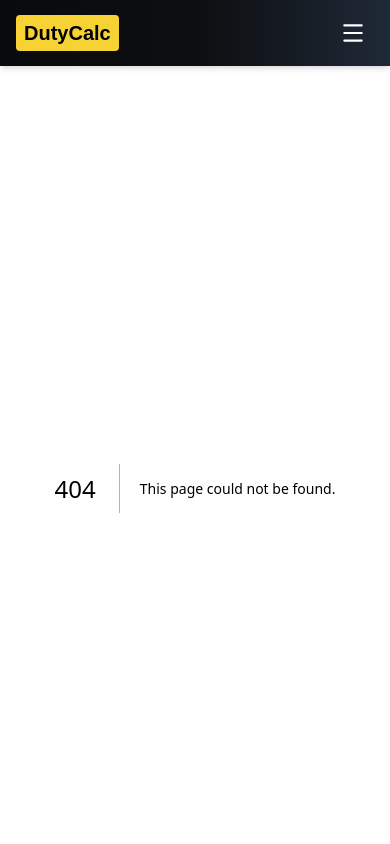
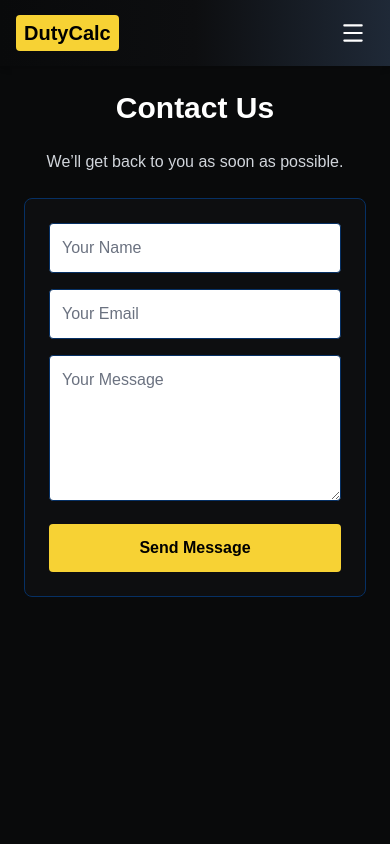
Before and after one commit to Ayblack07/dutycalc, a Next.js app: page /contact in a window 390 px wide. Before the commit this address had no page. Shown: the top 844 px of the page. Built offline with nearby package versions, Linux system fonts and the light colour scheme.

Commit message:
Updated Duty Calculator PDF header/footer + responsive navbar

```diff
--- a/package.json
+++ b/package.json
@@ -33,6 +33,7 @@
     "react-datepicker": "^8.7.0",
     "react-dom": "19.1.0",
     "react-hook-form": "^7.63.0",
+    "resend": "^6.1.0",
     "tailwind-merge": "^3.3.1",
     "tailwindcss-animate": "^1.0.7",
     "xlsx": "^0.18.5",
--- /dev/null
+++ b/src/app/api/contact/route.ts
@@ -0,0 +1,30 @@
+import { NextResponse } from "next/server";
+import { Resend } from "resend";
+
+const resend = new Resend(process.env.RESEND_API_KEY);
+
+export async function POST(req: Request) {
+  try {
+    const { name, email, message } = await req.json();
+
+    // ✅ Send email
+    const data = await resend.emails.send({
+      from: "DutyCalc <onboarding@resend.dev>", // you can replace with your domain later
+      to: "your-support-email@example.com",     // replace with your email
+      subject: `New Contact from ${name}`,
+      html: `
+        <h2>New Contact Request</h2>
+        <p><strong>Name:</strong> ${name}</p>
+        <p><strong>Email:</strong> ${email}</p>
+        <p><strong>Message:</strong><br/>${message}</p>
+      `,
+    });
+
+    return NextResponse.json({ success: true, data });
+  } catch (error) {
+    return NextResponse.json(
+      { success: false, error },
+      { status: 500 }
+    );
+  }
+}
--- /dev/null
+++ b/src/app/contact/page.tsx
@@ -0,0 +1,74 @@
+"use client";
+
+import { useState } from "react";
+
+export default function ContactPage() {
+  const [form, setForm] = useState({ name: "", email: "", message: "" });
+  const [status, setStatus] = useState("");
+
+  const handleChange = (e: React.ChangeEvent<HTMLInputElement | HTMLTextAreaElement>) => {
+    setForm({ ...form, [e.target.name]: e.target.value });
+  };
+
+  const handleSubmit = async (e: React.FormEvent) => {
+    e.preventDefault();
+    setStatus("Sending...");
+
+    const res = await fetch("/api/contact", {
+      method: "POST",
+      headers: { "Content-Type": "application/json" },
+      body: JSON.stringify(form),
+    });
+
+    if (res.ok) {
+      setStatus("✅ Message sent successfully!");
+      setForm({ name: "", email: "", message: "" });
+    } else {
+      setStatus("❌ Failed to send. Try again later.");
+    }
+  };
+
+  return (
+    <div className="max-w-3xl mx-auto p-6 space-y-6">
+      <h1 className="text-3xl font-bold text-center text-white">Contact Us</h1>
+      <p className="text-gray-300 text-center">We’ll get back to you as soon as possible.</p>
+
+      <form onSubmit={handleSubmit} className="space-y-4 bg-[#0D0E10] p-6 rounded-lg border border-[#063064]">
+        <input
+          name="name"
+          value={form.name}
+          onChange={handleChange}
+          placeholder="Your Name"
+          className="w-full p-3 rounded bg-white text-black border border-[#063064]"
+          required
+        />
+        <input
+          name="email"
+          type="email"
+          value={form.email}
+          onChange={handleChange}
+          placeholder="Your Email"
+          className="w-full p-3 rounded bg-white text-black border border-[#063064]"
+          required
+        />
+        <textarea
+          name="message"
+          value={form.message}
+          onChange={handleChange}
+          placeholder="Your Message"
+          rows={5}
+          className="w-full p-3 rounded bg-white text-black border border-[#063064]"
+          required
+        />
+        <button
+          type="submit"
+          className="w-full bg-[#F7D234] text-black font-semibold py-3 rounded hover:bg-[#e0c020]"
+        >
+          Send Message
+        </button>
+      </form>
+
+      {status && <p className="text-center text-white">{status}</p>}
+    </div>
+  );
+}
--- a/src/components/DutyCalculator.tsx
+++ b/src/components/DutyCalculator.tsx
@@ -159,9 +159,15 @@ ${getCalculationLabel()}: ${formatCurrency(getFinalTotal())}
   // Download PDF (matches calculation type)
   const downloadPDF = () => {
   const doc = new jsPDF();
-    doc.setFontSize(16);
-    doc.text("Duty Calc - Customs Duty Calculation", 14, 20);
 
+  // 📌 Header
+  doc.setFontSize(14);
+  doc.setFont("helvetica", "bold");
+  doc.text("Duty Calc - Customs Duty Calculation", doc.internal.pageSize.getWidth() / 2, 15, {
+    align: "center",
+  });
+
+  // Build table
   const tableBody: (string | number)[][] = [
     ["Invoice", `${currency} ${invoice} → ${formatCurrency(invoiceNGN)}`],
     ["Freight", `${currency} ${freight} → ${formatCurrency(freightNGN)}`],
@@ -192,20 +198,33 @@ ${getCalculationLabel()}: ${formatCurrency(getFinalTotal())}
   tableBody.push([getCalculationLabel(), formatCurrency(getFinalTotal())]);
 
   autoTable(doc, {
-      startY: 30,
+    startY: 25,
     head: [["Item", "Value"]],
     body: tableBody,
-      theme: "grid",
+    theme: "plain",
     styles: {
-        fontSize: 12,
-        cellPadding: 3,
+      fontSize: 11,
+      cellPadding: { top: 1, bottom: 1, left: 2, right: 2 },
+      lineWidth: 0.1,
     },
     headStyles: {
       fillColor: [0, 0, 0],
       textColor: [255, 255, 255],
+      fontSize: 11,
     },
-      alternateRowStyles: {
-        fillColor: [245, 245, 245],
+    tableLineColor: [200, 200, 200],
+    tableLineWidth: 0.1,
+    didDrawPage: (data) => {
+      // 📌 Footer
+      const pageHeight = doc.internal.pageSize.getHeight();
+      doc.setFontSize(9);
+      doc.setFont("helvetica", "normal");
+      doc.text(
+        `Generated from www.dutycalc.ng | ${new Date().toLocaleDateString()}`,
+        doc.internal.pageSize.getWidth() / 2,
+        pageHeight - 10,
+        { align: "center" }
+      );
     },
   });
 
```
Also changed, not shown: 1 other file (tests, documents, lock files or other folders). Lines whose indentation alone changed are shown as unchanged.
